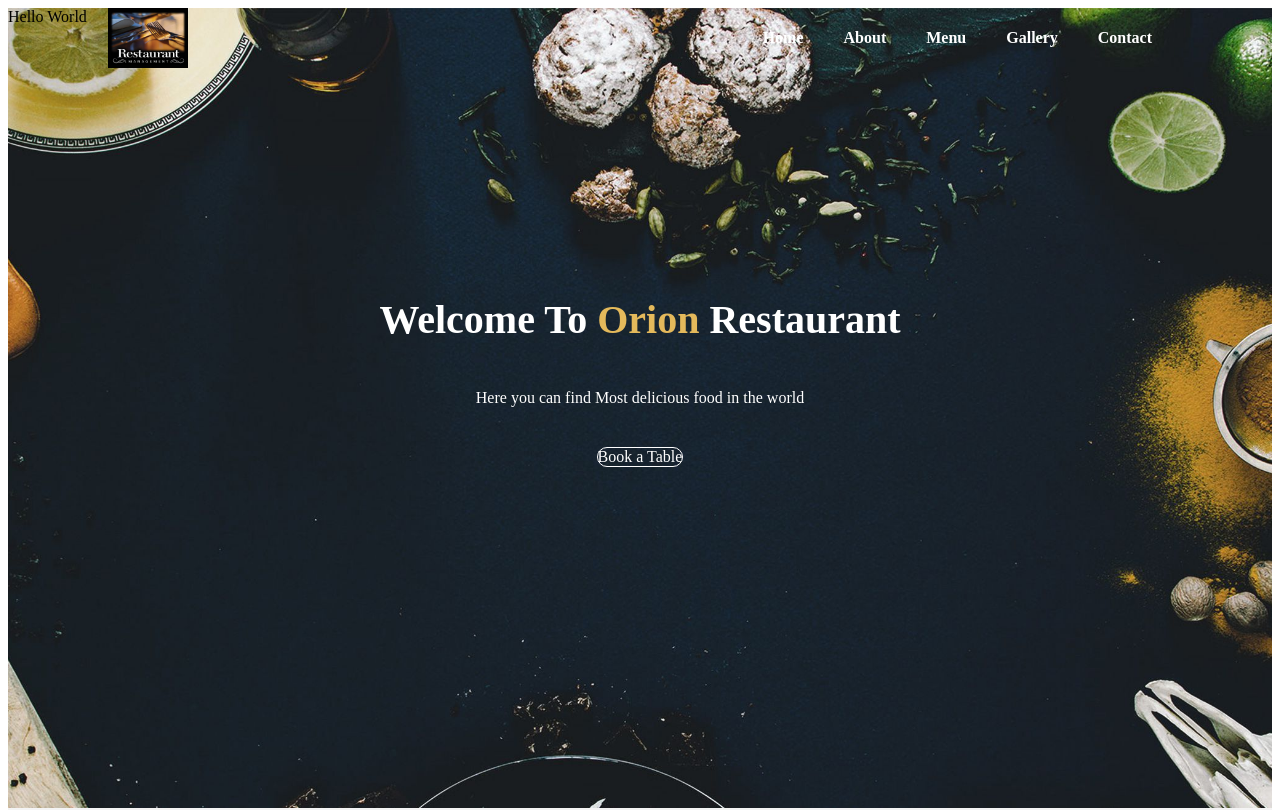
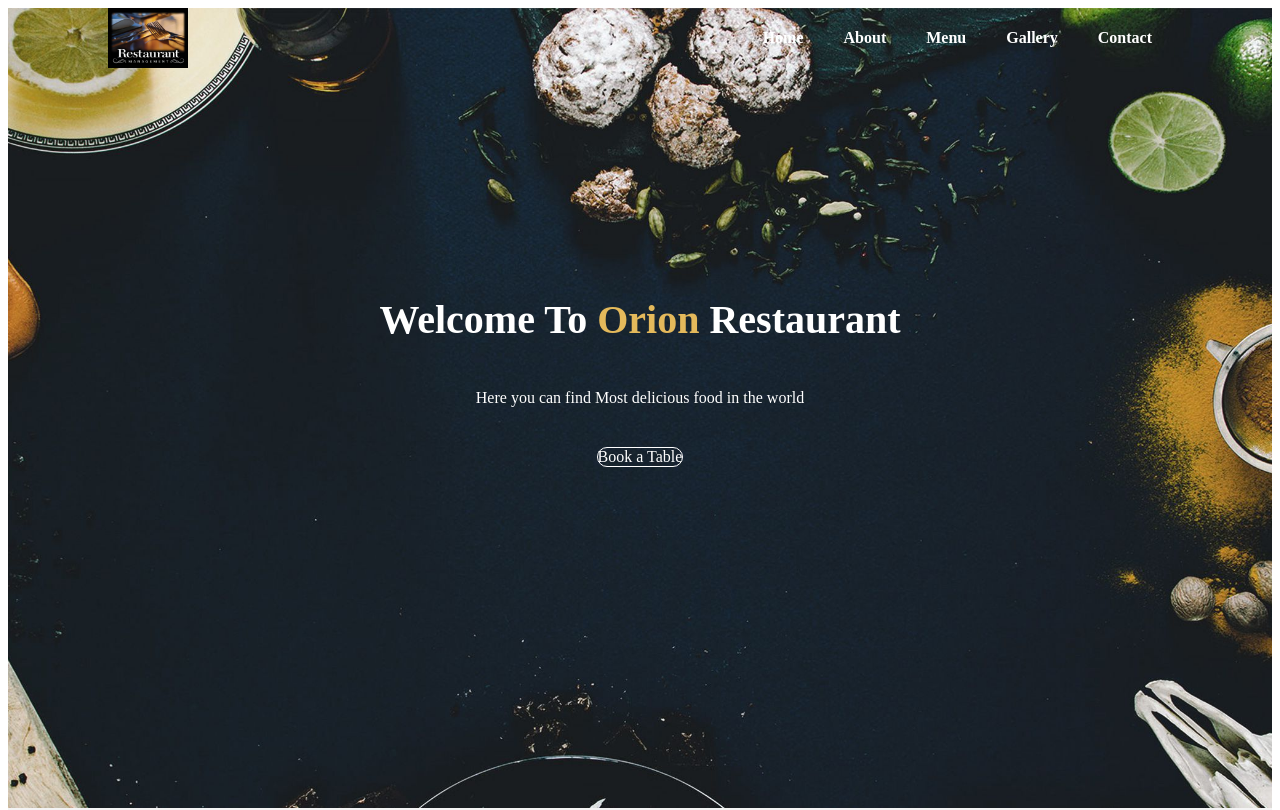
Before and after one commit to anjaligunale/restaurant, a plain HTML site: page index.html in a window 1280 px wide. Shown: the top 810 px of the page. Drawn offline with Linux system fonts and the light colour scheme; files whose address does not match are found by name.

Commit message:
remove hello world

```diff
--- a/style.css
+++ b/style.css
@@ -99,7 +99,7 @@ header .content p {
 }
 
 header::before {
-    content: "Hello World";
+    content: "";
     position: absolute;
     top: 0;
     left: 0;
```
